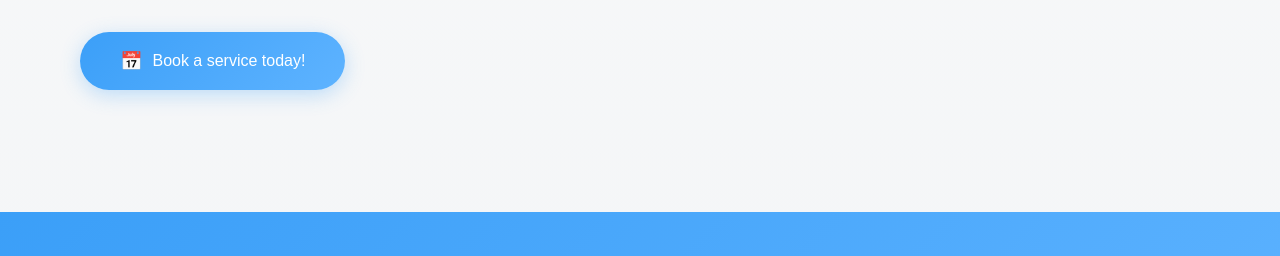
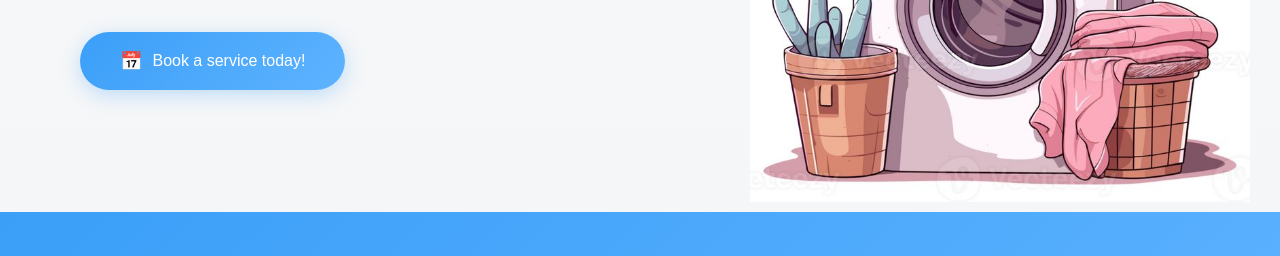
Before and after one commit to 12214614/Assaignment_3, a plain HTML site: page index.html in a window 1280 px wide. Shown: the part 431-687 px from the top of the page. Drawn offline with Linux system fonts and the light colour scheme.

Commit message:
Update index.html

```diff
--- a/index.html
+++ b/index.html
@@ -34,6 +34,7 @@
             </div>
 
             <div class="hero-image">
+                <img src="laundry.jpg" alt="Laundry Services" width="500px">
             </div>
         </section>
 
@@ -292,4 +293,5 @@
 
     <script src="index.js"></script>
 </body>
+
 </html>
```
